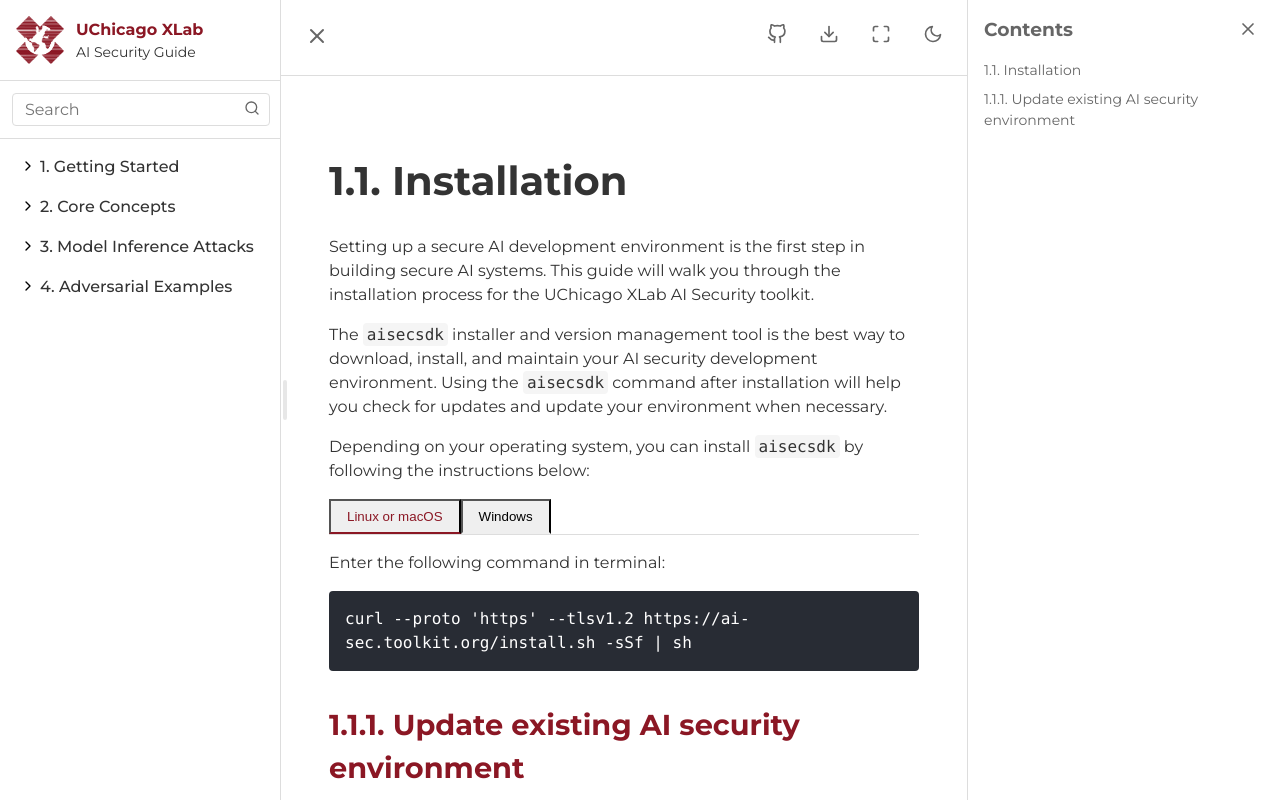
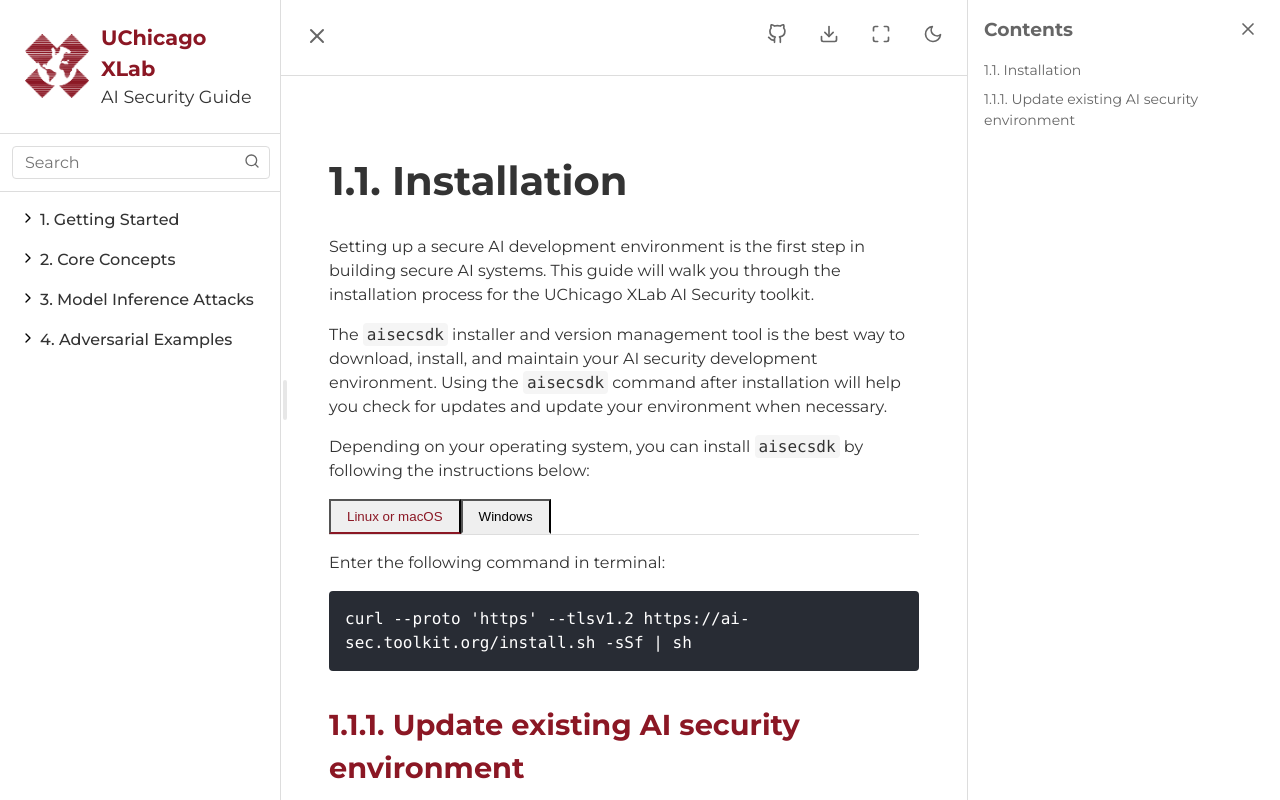
Before and after one commit to zroe1/xlab-ai-security, a Next.js app in the folder ai-security-course/: page / in a window 1280 px wide. Shown: the top 800 px of the page. Built offline with nearby package versions, Linux system fonts and the light colour scheme.

Commit message:
xlab logo styles

```diff
--- a/ai-security-course/src/styles/main.css
+++ b/ai-security-course/src/styles/main.css
@@ -48,7 +48,7 @@ body {
 }
 
 .sidebar-header {
-  padding: 16px;
+  padding: 22px 25px;
   border-bottom: 1px solid var(--border-color);
 }
 
@@ -58,19 +58,20 @@ body {
 }
 
 .sidebar-logo {
-  height: 48px;
-  width: 48px;
+  height: 4rem;
+  width: 4rem;
   margin-right: 12px;
 }
 
 .sidebar-title {
+  font-size: 1.3rem;
   font-weight: bold;
   color: var(--primary-color);
   margin: 0;
 }
 
 .sidebar-subtitle {
-  font-size: 0.875rem;
+  font-size: 1.1rem;
   margin: 0;
 }
 
```
